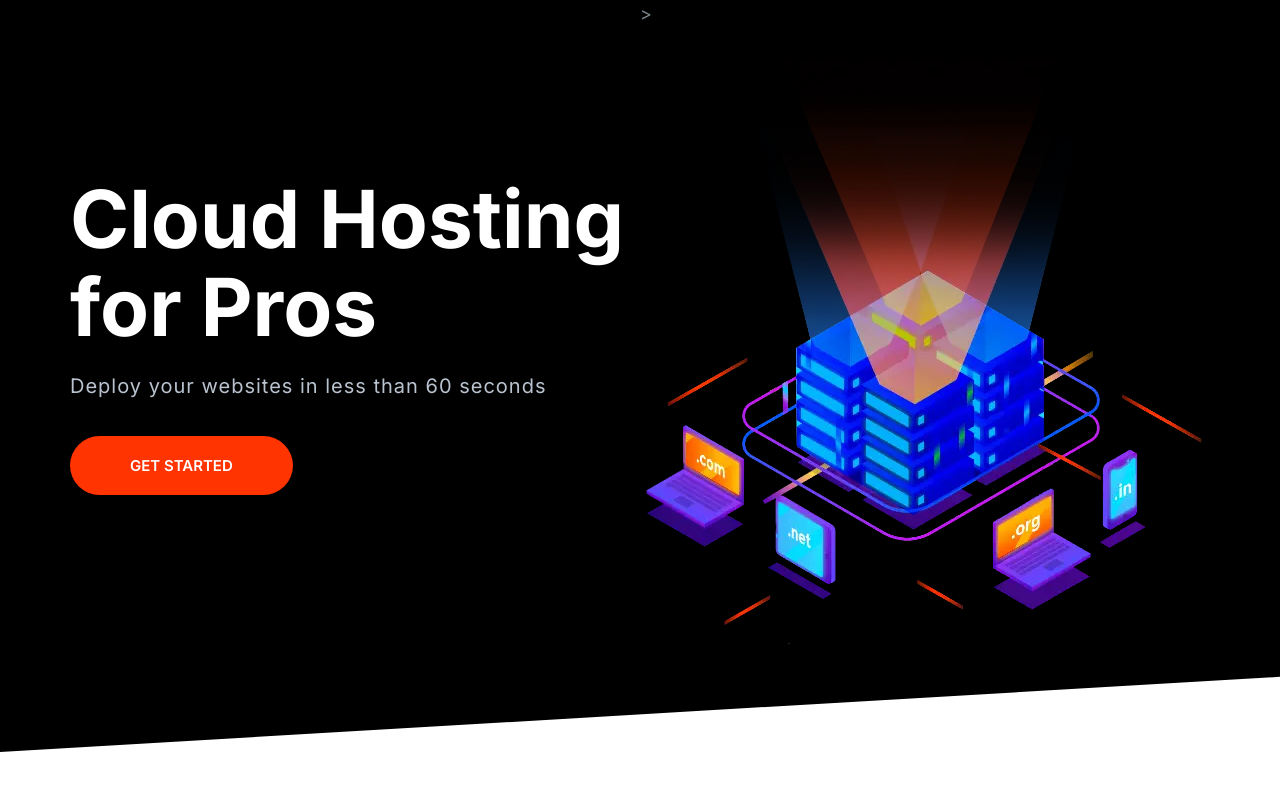
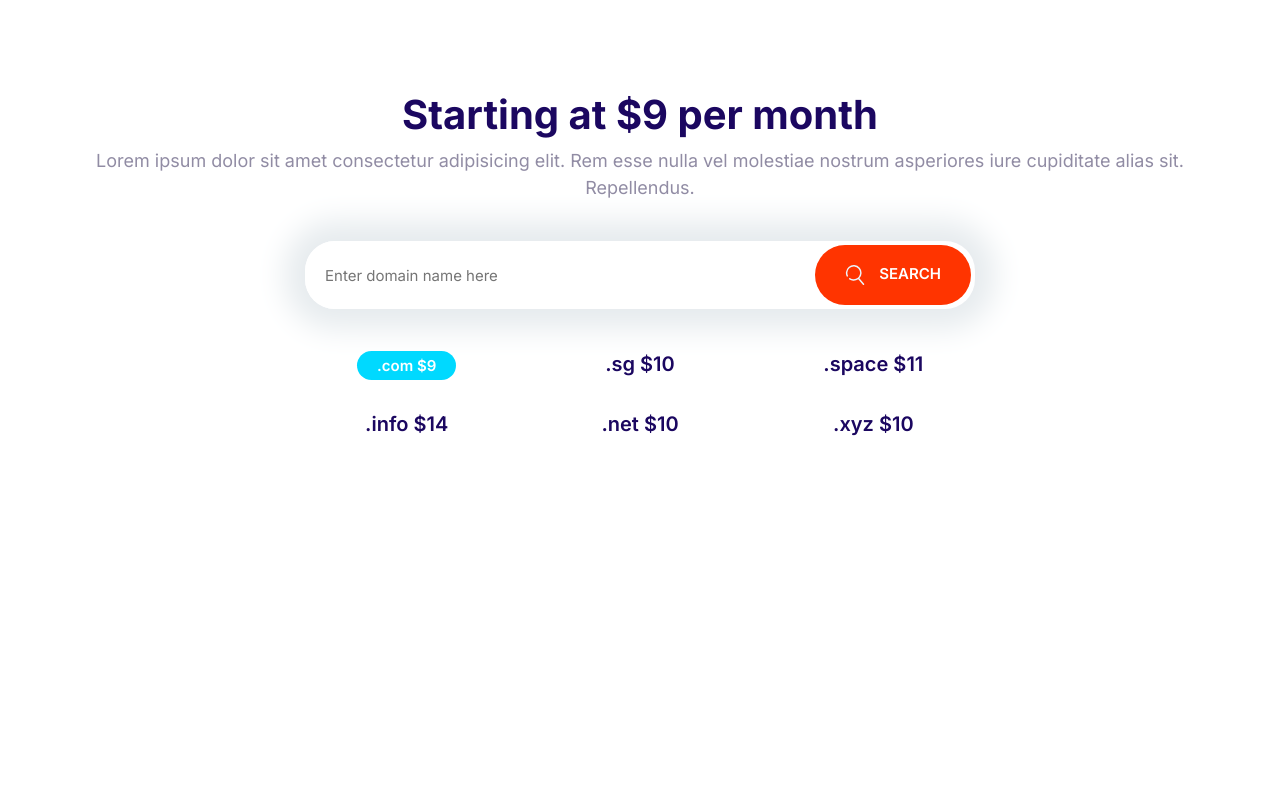
Before and after one commit to gioiaGalassi/moshify, a plain HTML site: page index.html in a window 1280 px wide. Drawn offline with Linux system fonts and the light colour scheme.

Commit message:
Build the Domain Blocks Component

```diff
--- a/css/styles.css
+++ b/css/styles.css
@@ -208,10 +208,18 @@ a {
   font-size: 1.8rem;
   font-weight: 600;
   margin: 1rem 0;
+  outline: 0;
   padding: 2rem 3rem;
   text-align: center;
   text-transform: uppercase;
   white-space: nowrap;
+}
+
+.btn .icon {
+  width: 2rem;
+  height: 2rem;
+  margin-right: 1rem;
+  vertical-align: middle;
 }
 
 .btn--primary {
@@ -292,7 +300,7 @@ a {
 .input-group .input {
   border: 0;
   flex-grow: 1;
-  padding: 1.5rem 1rem;
+  padding: 1.5rem 2rem;
 }
 
 @media screen and (min-width: 1024px) {
@@ -709,3 +717,28 @@ a {
     text-align: left;
   }
 }
+
+/* Domain Block */
+.block-domain .input-group {
+  box-shadow: 0 0 30px 20px #e6ebee;
+  border: 0;
+  margin: 4rem auto;
+  max-width: 670px;
+}
+
+.block-domain__prices {
+  display: grid;
+  grid-template-columns: repeat(3, 1fr);
+  grid-template-rows: repeat(2, 6rem);
+  font-size: 2rem;
+  font-weight: 600;
+  justify-items: center;
+  max-width: 700px;
+  margin: 0 auto;
+}
+
+@media screen and (mid-width: 768px) {
+  .block-domain__prices {
+    grid-template-columns: repeat(autofit, minmax(10rem, 1fr));
+  }
+}
--- a/index.html
+++ b/index.html
@@ -15,19 +15,32 @@
     <link rel="stylesheet" href="css/styles.css" />
   </head>
   <body>
-    <section class="block block--dark block--skewed-left hero">
-      <div class="container grid grid--1x2">
-        <header class="block__header hero__content">
-          <h1 class="block__heading">Cloud Hosting for Pros</h1>
-          <p class="hero__tagline">Deploy your websites in less than 60 seconds</p>
-          <a href="#" class="btn btn--accent btn--stretched">get started</a>
-        </header>
-        <picture>
-          <source type="image/webp" srcset="images/banner.webp 1x, images/banner@2x.webp 2x"></source>>
-          <source type="image/png" srcset="images/banner.png 1x, images/banner@2x.png 2x"></source>
-          <img class="hero__image" src="images/banner.png" alt="" />
-        </picture>
+    <section class="block container block-domain">
+      <header class="block__header">
+        <h2>Starting at $9 per month</h2>
+        <p>
+          Lorem ipsum dolor sit amet consectetur adipisicing elit. Rem esse
+          nulla vel molestiae nostrum asperiores iure cupiditate alias sit.
+          Repellendus.
+        </p>
+      </header>
+      <div class="input-group">
+        <input type="text" class="input" placeholder="Enter domain name here" />
+        <button class="btn btn--accent">
+          <svg class="icon icon--white">
+            <use xlink:href="images/sprite.svg#search"></use>
+          </svg>
+          Search
+        </button>
       </div>
+      <ul class="list block-domain__prices">
+        <li><span class="badge badge--secondary">.com $9</span></li>
+        <li>.sg $10</li>
+        <li>.space $11</li>
+        <li>.info $14</li>
+        <li>.net $10</li>
+        <li>.xyz $10</li>
+      </ul>
     </section>
     <script src="js/main.js"></script>
   </body>
```
Also changed, not shown: components/domain-blocks.html (added, +26 -0 lines).
